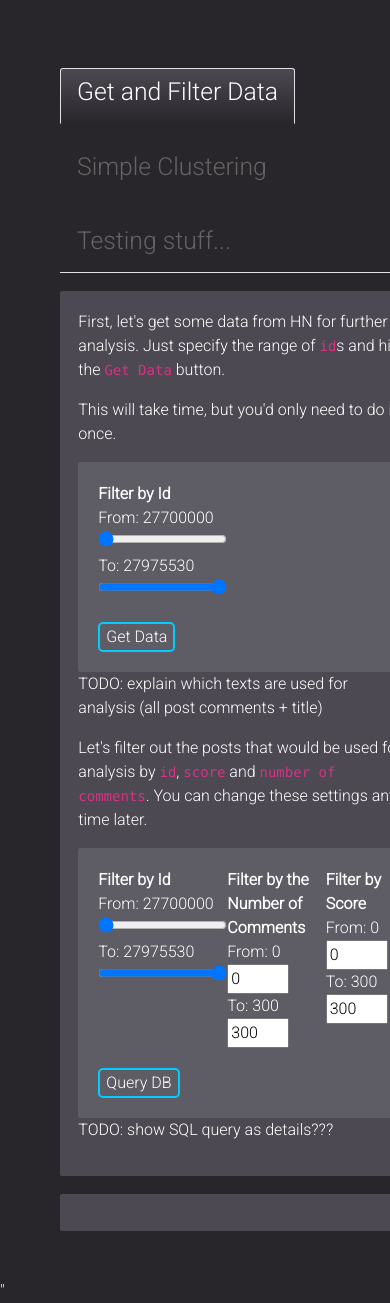
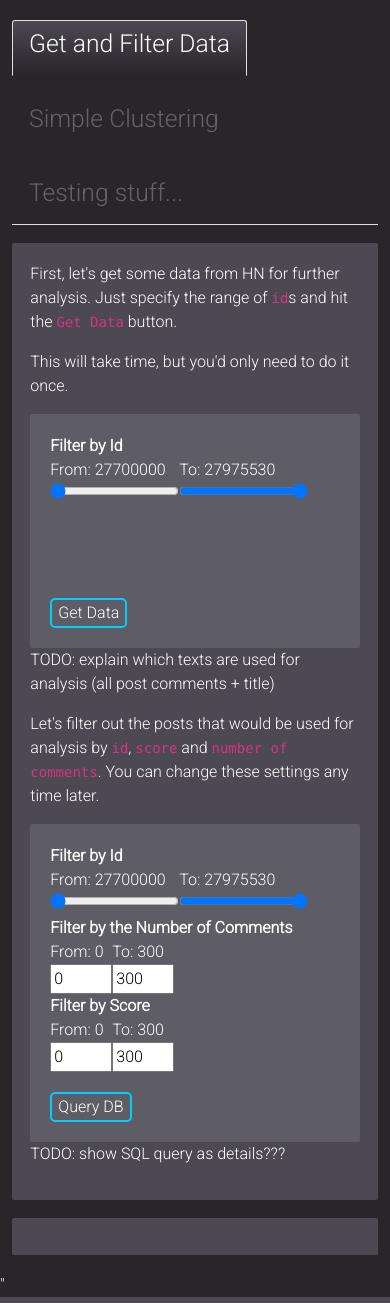
Before and after one commit to axyorah/hn-post-clusterer, a Flask app: template flaskr/templates/index.html in a window 390 px wide; the page is wider, and only the part inside the window is pictured. Run offline with Flask 3, Linux system fonts and the light colour scheme; the template is opened without the code that fills it, so the values that code supplies are empty; parts of the project's set-up code (start-up, migrations or seed data) failed here and were passed over.

Commit message:
mod(display): control boxes are slightely more responsive now (to changes in screen width)

```diff
--- a/flaskr/static/css/style.css
+++ b/flaskr/static/css/style.css
@@ -22,7 +22,7 @@ a {
 
 .hor {
     display: flex;
-    direction: horizontal;
+    flex-direction: row;
     justify-content: space-between;
 }
 
@@ -63,3 +63,20 @@ button:hover {
         visibility: collapse;
     }
 }
+
+@media (max-width: 499px) {
+    .hor {
+        flex-direction: column;
+    }
+    .hor-item {
+        display: flex;
+        flex-direction: row;
+    }
+}
+
+@media (max-width: 368px) {
+    .hor-item {
+        display: flex;
+        flex-direction: column;
+    }
+}
--- a/flaskr/templates/index.html
+++ b/flaskr/templates/index.html
@@ -17,7 +17,7 @@
 
 <body>
 
-    <main class="container m-5">
+    <main class="container">
 
         <ul class="nav nav-tabs" id="seed-tab" role="tablist">
             <li class="nav-item" role="presentation">
@@ -54,11 +54,12 @@
                         <div class="hor">
                             <div id="seed-filter-by-id">
                                 <b>Filter by Id</b>
+                                <div class="hor-item">
                                     <div>
                                         <label for="seed-id-begin-range" id="seed-id-begin-label">From:</label>
                                         <br>
-                                    <input type="range" name="seed-id-begin-range" id="seed-id-begin-range" min="1" ,
-                                        max="10" , value="1">
+                                        <input type="range" name="seed-id-begin-range" id="seed-id-begin-range" min="1"
+                                            , max="10" , value="1">
                                     </div>
                                     <div>
                                         <label for="seed-id-end-range" id="seed-id-end-label">To:</label>
@@ -67,20 +68,23 @@
                                             max="10" , value="10">
                                     </div>
                                 </div>
+                            </div>
 
                             <div id="seed-filter-by-date" style="visibility: hidden;">
                                 <b>Filter by Date</b>
+                                <div class="hor-item">
                                     <div>
                                         <label for="seed-date-begin-range" id="seed-date-begin-label">From:</label>
                                         <br>
-                                    <input type="range" name="seed-date-begin-range" id="seed-date-begin-range" min="1"
-                                        , max="10" , value="1">
+                                        <input type="range" name="seed-date-begin-range" id="seed-date-begin-range"
+                                            min="1" , max="10" , value="1">
                                     </div>
                                     <div>
                                         <label for="seed-date-end-range" id="seed-date-end-label">To:</label>
                                         <br>
-                                    <input type="range" name="seed-date-end-range" id="seed-date-end-range" min="1" ,
-                                        max="10" , value="10">
+                                        <input type="range" name="seed-date-end-range" id="seed-date-end-range" min="1"
+                                            , max="10" , value="10">
+                                    </div>
                                 </div>
                             </div>
                         </div>
@@ -101,11 +105,12 @@
                         <div class="hor">
                             <div id="show-filter-by-id">
                                 <b>Filter by Id</b>
+                                <div class="hor-item">
                                     <div>
                                         <label for="show-id-begin-range" id="show-id-begin-label">From:</label>
                                         <br>
-                                    <input type="range" name="show-id-begin-range" id="show-id-begin-range" min="1" ,
-                                        max="10" , value="1">
+                                        <input type="range" name="show-id-begin-range" id="show-id-begin-range" min="1"
+                                            , max="10" , value="1">
                                     </div>
                                     <div>
                                         <label for="show-id-end-range" id="show-id-end-label">To:</label>
@@ -114,25 +119,29 @@
                                             max="10" , value="10">
                                     </div>
                                 </div>
+                            </div>
 
                             <div id="show-filter-by-comments">
                                 <b>Filter by the Number of Comments</b>
+                                <div class="hor-item">
                                     <div>
                                         <label for="show-comm-begin-range" id="show-comm-begin-label">From:</label>
                                         <br>
-                                    <input type="number" name="show-comm-begin-range" id="show-comm-begin-range" min="1"
-                                        , max="300" , value="1">
+                                        <input type="number" name="show-comm-begin-range" id="show-comm-begin-range"
+                                            min="1" , max="300" , value="1">
                                     </div>
                                     <div>
                                         <label for="show-comm-end-range" id="show-comm-end-label">To:</label>
                                         <br>
-                                    <input type="number" name="show-comm-end-range" id="show-comm-end-range" min="1" ,
-                                        max="300" , value="10">
+                                        <input type="number" name="show-comm-end-range" id="show-comm-end-range" min="1"
+                                            , max="300" , value="10">
+                                    </div>
                                 </div>
                             </div>
 
                             <div id="show-filter-by-score">
                                 <b>Filter by Score</b>
+                                <div class="hor-item">
                                     <div>
                                         <label for="show-score-begin-range" id="show-score-begin-label">From:</label>
                                         <br>
@@ -142,8 +151,9 @@
                                     <div>
                                         <label for="show-score-end-range" id="show-score-end-label">To:</label>
                                         <br>
-                                    <input type="number" name="show-score-end-range" id="show-score-end-range" min="1" ,
-                                        max="300" , value="10">
+                                        <input type="number" name="show-score-end-range" id="show-score-end-range"
+                                            min="1" , max="300" , value="10">
+                                    </div>
                                 </div>
                             </div>
 
```
Lines whose indentation alone changed are shown as unchanged.
